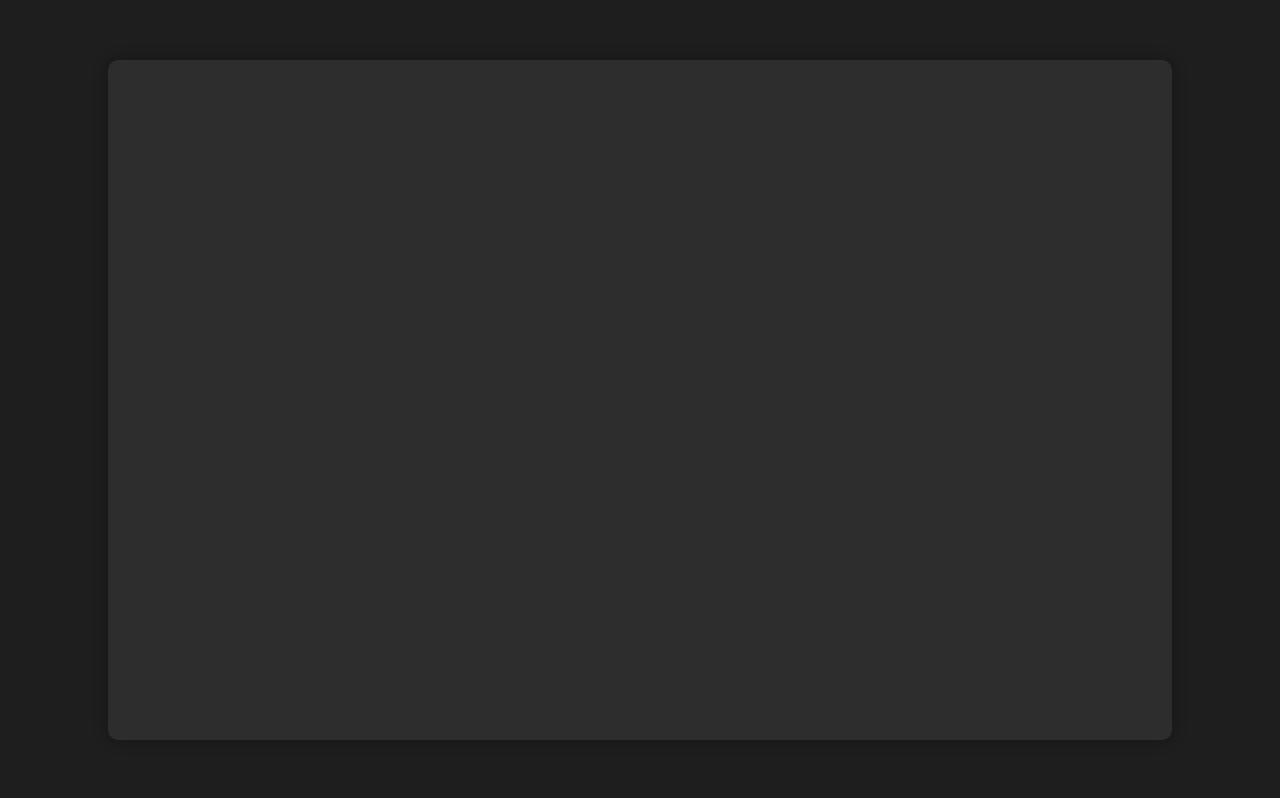
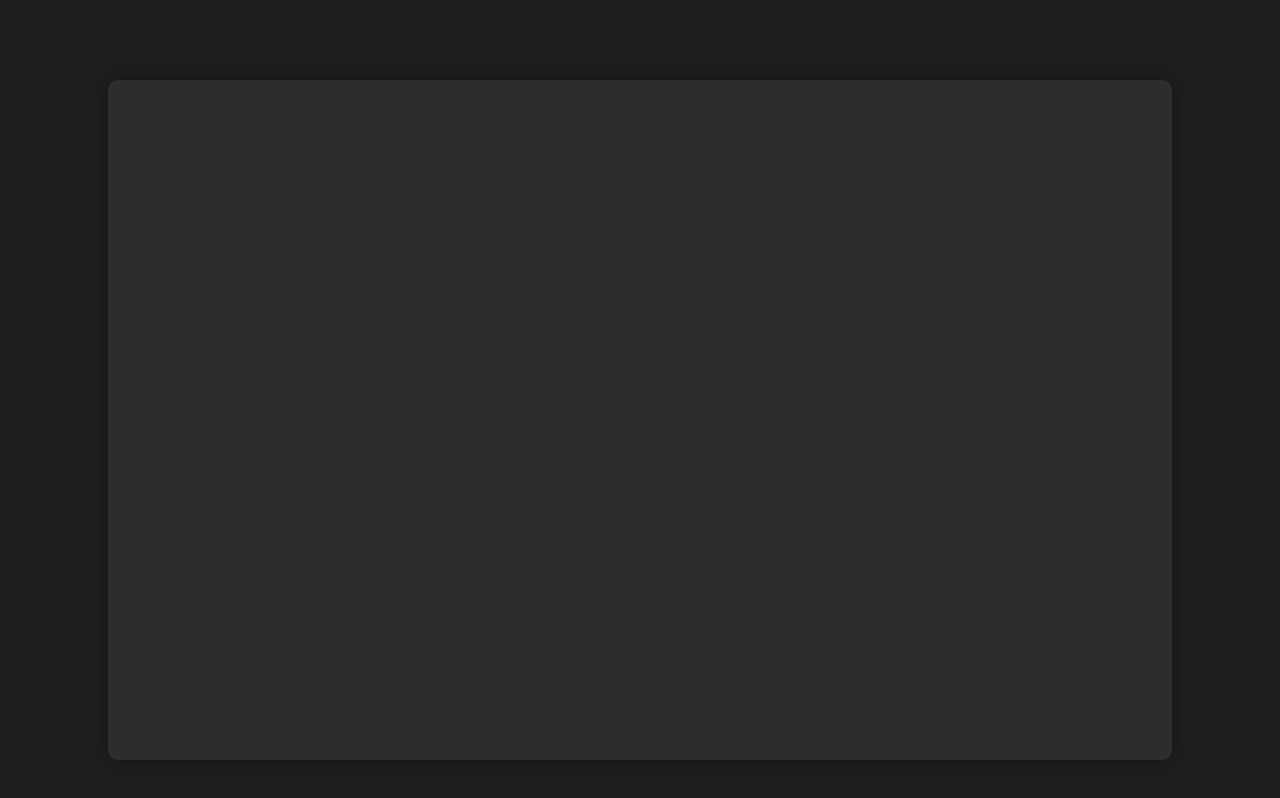
Before and after one commit to Kai-Jorden-0716082005/responsive-quiz, a plain HTML site: page quiz.html in a window 1280 px wide. Drawn offline with Linux system fonts and the light colour scheme.

Commit message:
Update quiz.html

```diff
--- a/quiz.html
+++ b/quiz.html
@@ -19,7 +19,10 @@
             background-color: #1e1e1e;
             color: #dcdcdc;
         }
-
+        body{
+            flex-flow: column;
+            justify-content: space-evenly;
+        }
         #quiz-container {
 
             width: 80vw;
@@ -309,8 +312,6 @@
 <body>
 
 <div style="
-        position: absolute;
-        z-index: 10000;
         top: 0px;
         display: flex;
         justify-content: space-evenly;
```
